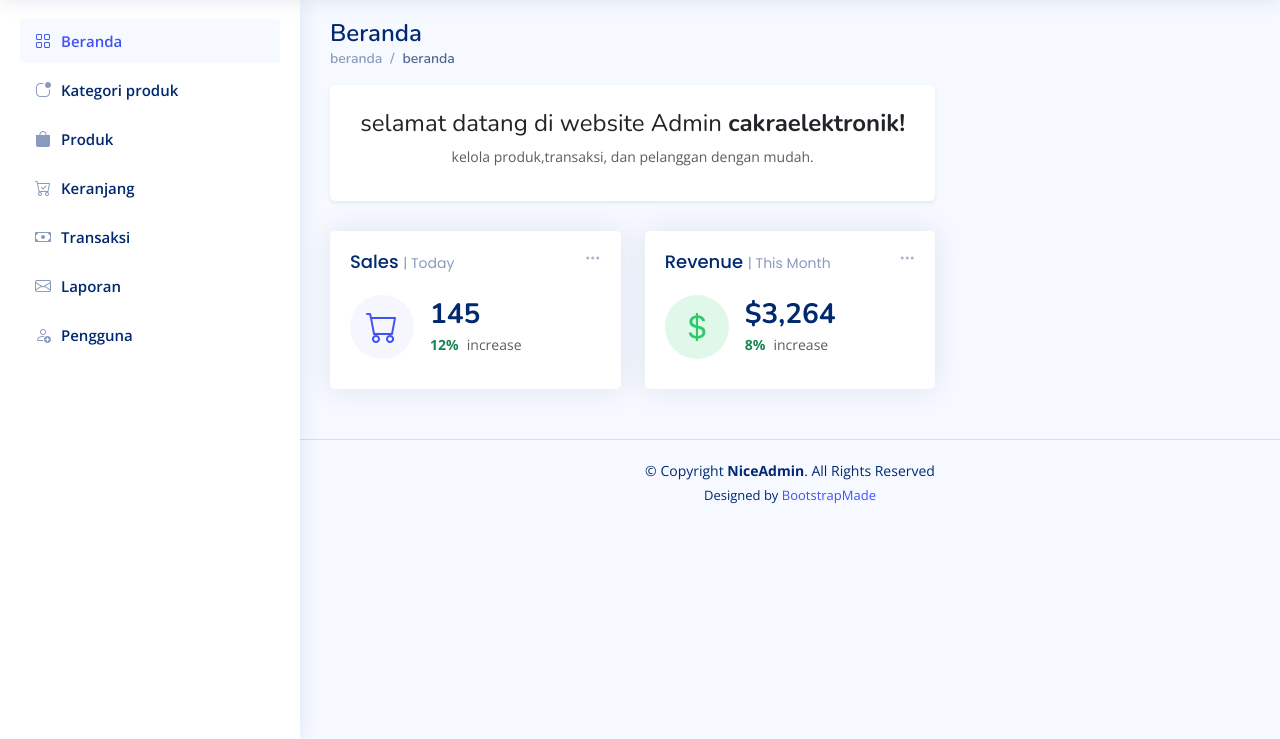
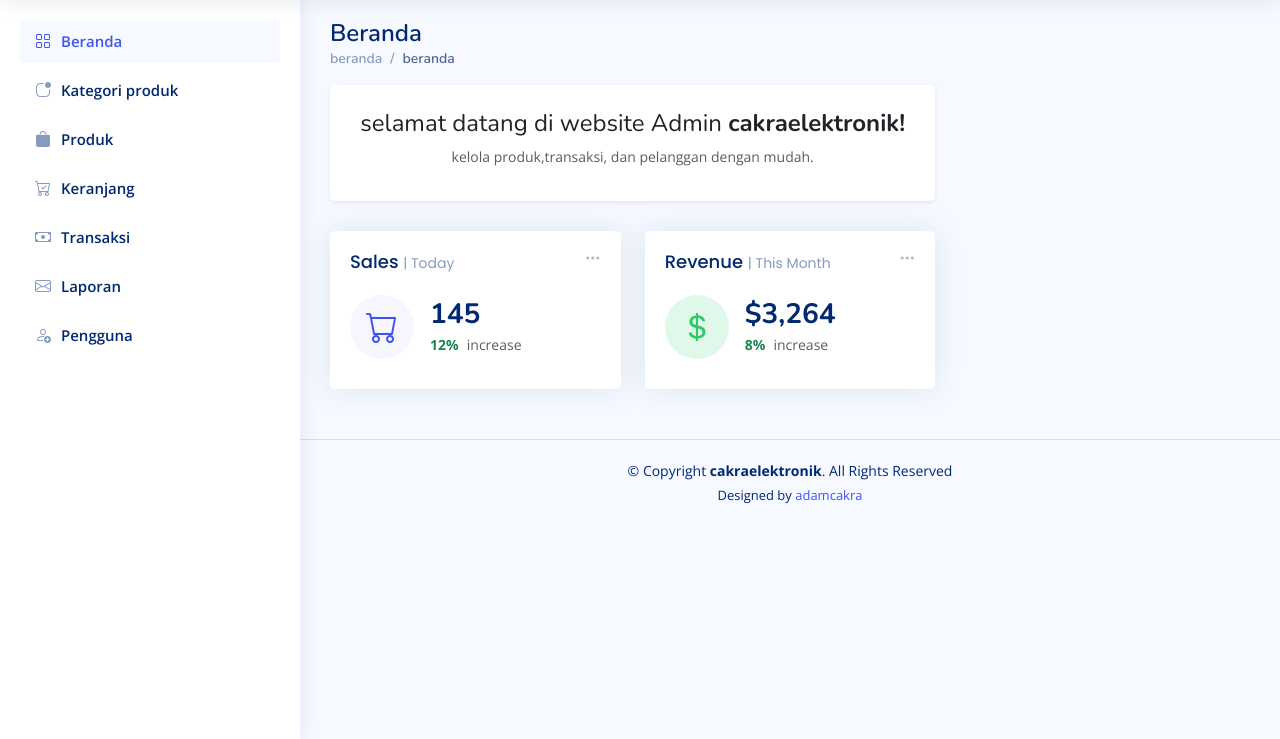
Before and after one commit to adamcakra/cakra-electronics, a PHP site: page / in a window 1280 px wide. Shown: the part 61-800 px from the top of the page. Run offline with PHP 8.4, Linux system fonts and the light colour scheme; some libraries are stand-ins or nearby versions.

Commit message:
menyesuaikan tampilan footer di admin

```diff
--- a/admin/index.php
+++ b/admin/index.php
@@ -259,14 +259,14 @@
   <!-- ======= Footer ======= -->
   <footer id="footer" class="footer">
     <div class="copyright">
-      &copy; Copyright <strong><span>NiceAdmin</span></strong>. All Rights Reserved
+      &copy; Copyright <strong><span>cakraelektronik</span></strong>. All Rights Reserved
     </div>
     <div class="credits">
       <!-- All the links in the footer should remain intact. -->
       <!-- You can delete the links only if you purchased the pro version. -->
       <!-- Licensing information: https://bootstrapmade.com/license/ -->
       <!-- Purchase the pro version with working PHP/AJAX contact form: https://bootstrapmade.com/nice-admin-bootstrap-admin-html-template/ -->
-      Designed by <a href="https://bootstrapmade.com/">BootstrapMade</a>
+      Designed by <a href="https://instagram.com/cakraprama/" target ="_blank">adamcakra</a>
     </div>
   </footer><!-- End Footer -->
 
```
